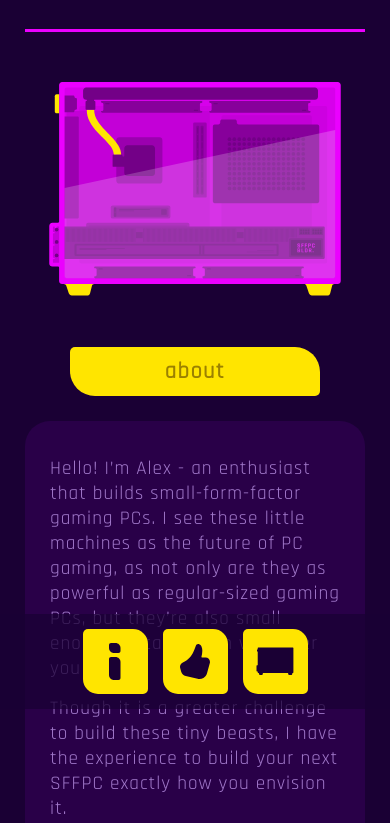
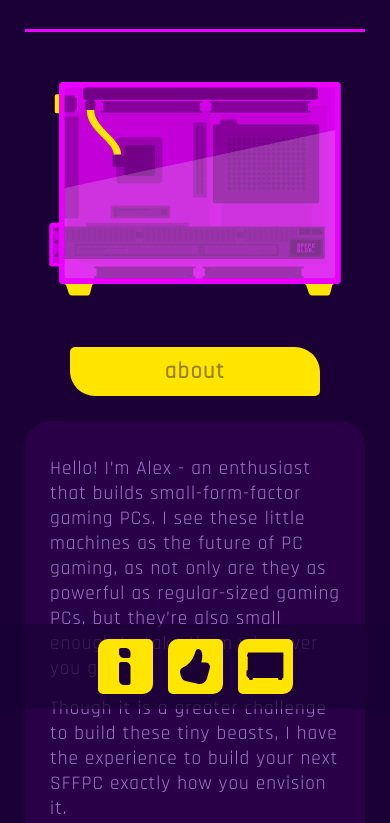
Before and after one commit to manhathaway/SFFPC_BLDR, a plain HTML site: page index.html in a window 390 px wide. Shown: the part 135-958 px from the top of the page. Drawn offline with Linux system fonts and the light colour scheme.

Commit message:
Styling
- Changed button size on mobile.

```diff
--- a/styles.css
+++ b/styles.css
@@ -544,9 +544,10 @@ footer {
     }
 
     /* General Element Styling */
-    .buttons * {
+    .buttons {
         width: 55px;
         height: 55px;
+        border-radius: 10px 5px;
     }
 
     #about-body:after,
```
